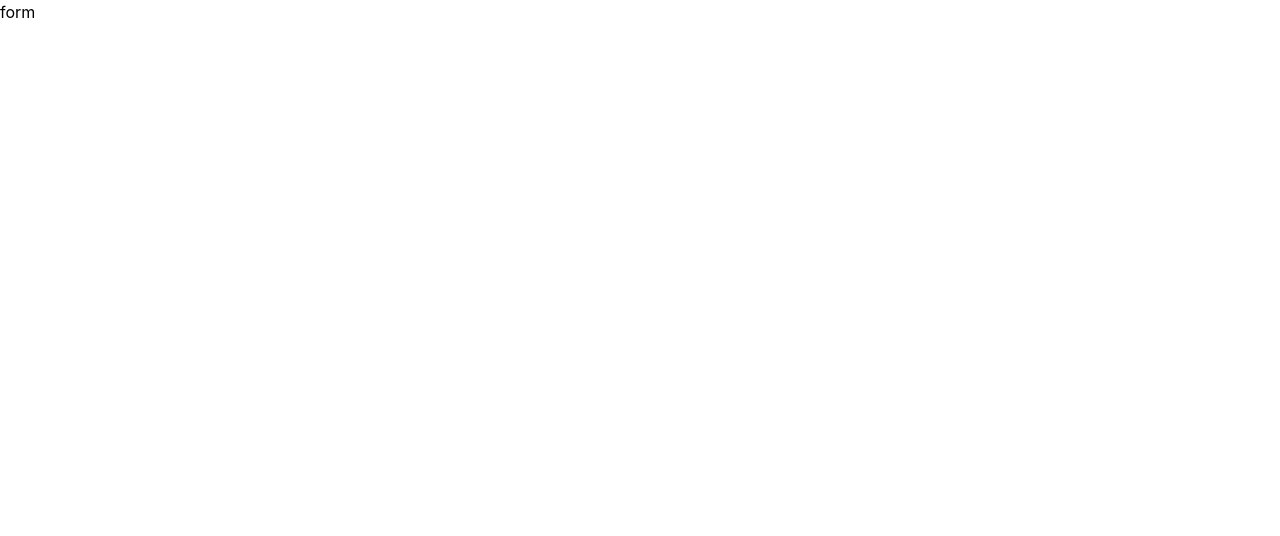
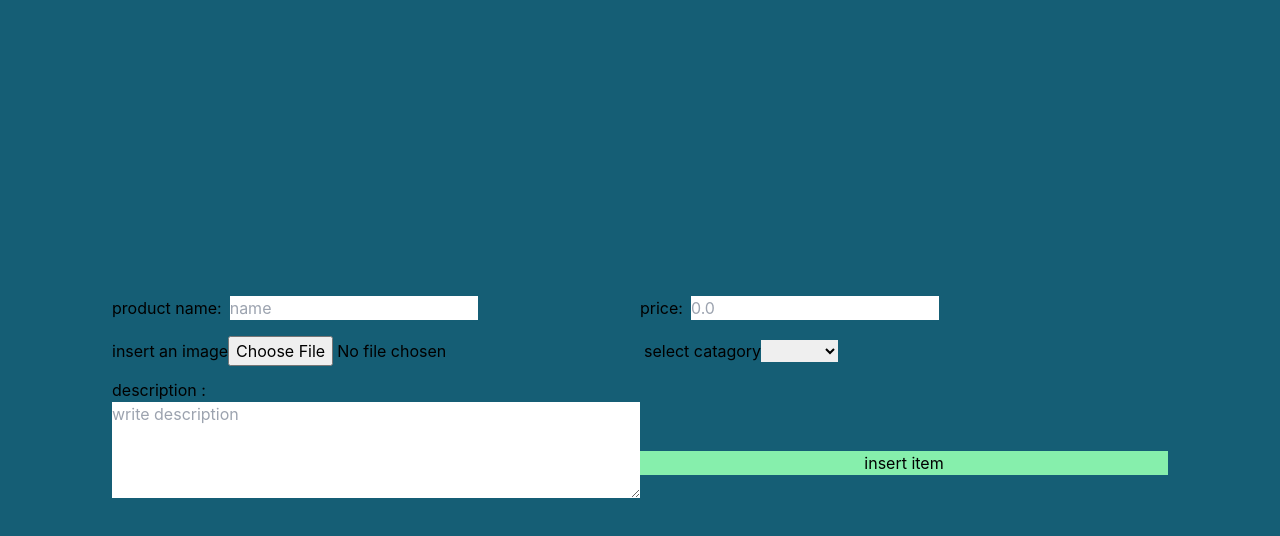
Before and after one commit to saiedhossien99/ecommerce-react.js, a React (Create React App) app: page /additems in a window 1280 px wide. Shown: the top 536 px of the page. Built offline with nearby package versions, Linux system fonts and the light colour scheme.

Commit message:
additems from added

```diff
--- a/src/Pages/Additems.jsx
+++ b/src/Pages/Additems.jsx
@@ -1,8 +1,53 @@
-export default function Additems()
-{
-    return(
-        <div>
-            <p>form</p>
-        </div>
-    )
+import { useState } from "react";
+
+export default function Additems() {
+  const [caltagory, setCatagory] = useState("");
+
+  return (
+    <div className="bg-cyan-800 w-screen h-screen items-center justify-center flex">
+    <div className="grid grid-flow-cols grid-cols-2 items-center justify-center ">
+      <div className="">
+        <lebel>product name:</lebel>
+        <input className="ml-2" type="text" placeholder="name" />
+      </div>
+      <div>
+        <lebel>price:</lebel>
+        <input className="ml-2" type="number" placeholder="0.0" />
+      </div>
+      <div className="mt-4">
+        <lebel>insert an image</lebel>
+        <input className="" type="file" />
+      </div>
+      <div className="mt-4 ml-1">
+        <label>
+          select catagory
+          <select
+            caltagory={caltagory}
+            onChange={(e) => {
+              setCatagory(e.target.value);
+            }}
+          >
+            <option caltagory=""> </option>
+            <option caltagory="men">men</option>
+            <option caltagory="women">women</option>
+            <option caltagory="electric">electric</option>
+            <option caltagory="spots">sports</option>
+
+          </select>
+        </label>
+      </div>
+
+      <div className="mt-3">
+        <h2>description :</h2>
+        <textarea
+          rows="4"
+          cols="50"
+          placeholder="write description"
+          name="description"
+        ></textarea>
+      </div>
+      <button className="bg-green-300 mt-14">insert item</button>
+    </div>
+    </div>
+  );
 }
```
